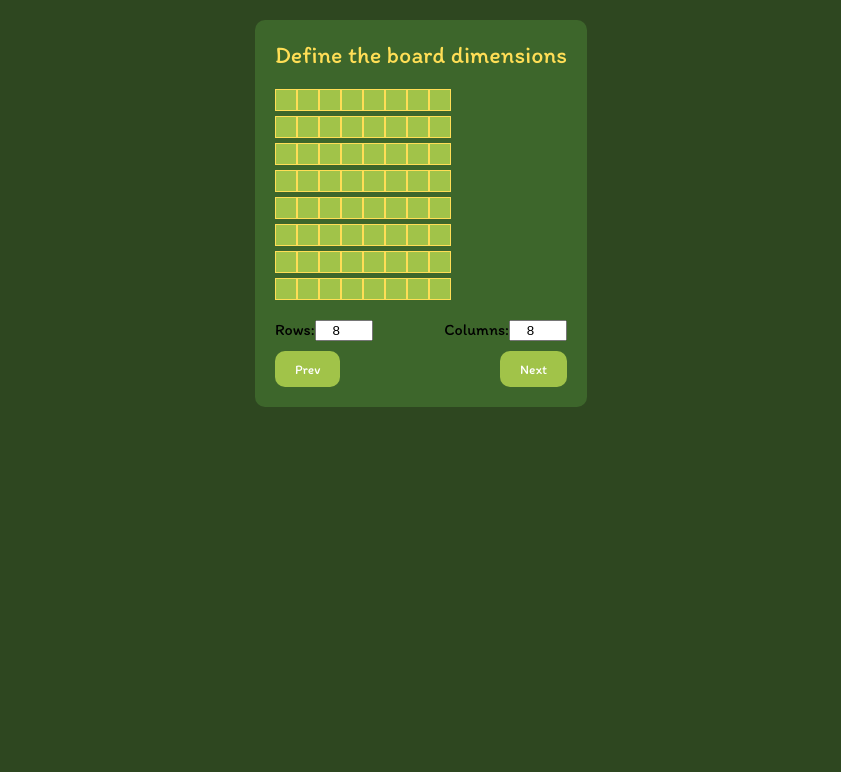
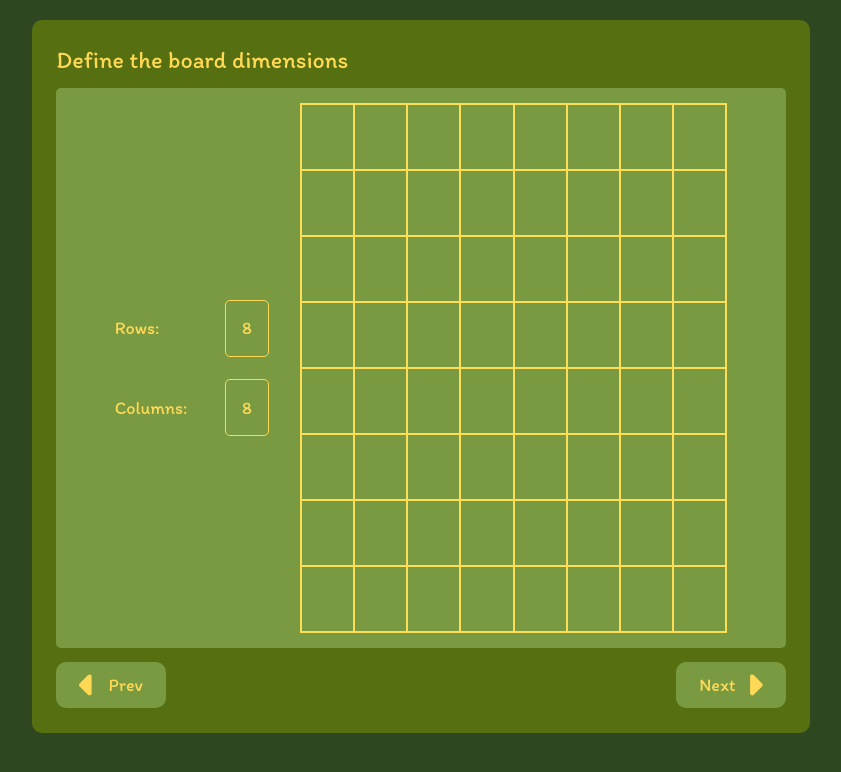
Before and after one commit to danylo-gavrylovskyi/ChessCraftWeb, a React (Create React App) app in the folder frontend/: page /board-dimensions in a window 1280 px wide. Shown: the top 772 px of the page, without its empty margins (219-1060 px from the left). Built offline with nearby package versions, Linux system fonts and the light colour scheme.

Commit message:
feat: implement page to define board dimensions

```diff
--- a/frontend/src/components/BoardDimensions/BoardDimensions.module.css
+++ b/frontend/src/components/BoardDimensions/BoardDimensions.module.css
@@ -1,18 +1,30 @@
 .container {
-    background-color: #3d662b;
-    padding: 20px;
+  background-color: #566F10;
+  padding: 2%;
   border-radius: 10px;
+  min-width: 40%;
 }
 
 .header {
   font-size: 24px;
-    color: #ffde56;
+  color: #FFD955;
+}
+
+.content {
+  display: flex;
+  flex-direction: row;
+  justify-content: space-between;
+  gap: 5%;
+  background-color: #799A41;
+  padding: 2% 8%;
+  border-radius: 5px;
+  margin: 2% 0;
+  min-height: 40dvh;
 }
 
 .grid {
   display: grid;
-    gap: 5px;
-    margin: 20px 0;
+  border: 1px solid #ffde56;
 }
 
 .row {
@@ -20,21 +32,45 @@
 }
 
 .cell {
-    width: 20px;
-    height: 20px;
-    background-color: #a1c349;
+  width: 4dvw;
+  height: 8dvh;
+  background-color: #799A41;
   border: 1px solid #ffde56;
 }
 
 .controls {
   display: flex;
+  flex-direction: column;
+  align-items: flex-end;
+  justify-content: center;
+  gap: 5%;
+  color: #FFD955;
+  font-size: 18px;
+  width: 30%;
+}
+
+.controls label {
+  display: flex;
+  flex-direction: row;
   justify-content: space-between;
-    margin: 10px 0;
+  align-items: center;
+  height: 10%;
 }
 
 .input {
-    width: 50px;
   text-align: center;
+  width: 25%;
+  height: 100%;
+  background-color: transparent;
+  border: 1px solid #FFD955;
+  border-radius: 5px;
+  font-family: "Itim", cursive;
+  color: #FFD955;
+  font-size: 18px;
+}
+
+.input:focus {
+  outline: none;
 }
 
 .buttons {
@@ -43,10 +79,20 @@
 }
 
 .button {
-    background-color: #a1c349;
-    border: none;
-    padding: 10px 20px;
+  width: 15%;
+  display: flex;
+  align-items: center;
+  justify-content: space-between;
+  background-color: #799A41;
+  border: 1px solid transparent;
+  padding: 1.5% 3%;
   border-radius: 10px;
-    color: white;
+  color: #FFD955;
+  font-size: 18px;
+  transition: all 0.1s;
   cursor: pointer;
 }
+
+.button:hover {
+  border: 1px solid #FFD955;
+}
--- a/frontend/src/components/BoardDimensions/BoardDimensions.tsx
+++ b/frontend/src/components/BoardDimensions/BoardDimensions.tsx
@@ -10,6 +10,26 @@ const BoardDimensions: React.FC = () => {
   return (
     <div className={styles.container}>
       <div className={styles.header}>Define the board dimensions</div>
+      <div className={styles.content}>
+        <div className={styles.controls}>
+          <label>
+            Rows:
+            <input
+              value={rows}
+              onChange={(e) => !parseInt(e.target.value) ? setRows(0) : setRows(parseInt(e.target.value))}
+              className={styles.input}
+            />
+          </label>
+          <label>
+            Columns:
+            <input
+              value={columns}
+              onChange={(e) => !parseInt(e.target.value) ? setColumns(0) : setColumns(parseInt(e.target.value))}
+              className={styles.input}
+            />
+          </label>
+        </div>
+
         <div className={styles.grid}>
           {[...Array(rows)].map((_, rowIndex) => (
             <div key={rowIndex} className={styles.row}>
@@ -19,29 +39,17 @@ const BoardDimensions: React.FC = () => {
             </div>
           ))}
         </div>
-      <div className={styles.controls}>
-        <label>
-          Rows:
-          <input
-            type="number"
-            value={rows}
-            onChange={(e) => setRows(parseInt(e.target.value))}
-            className={styles.input}
-          />
-        </label>
-        <label>
-          Columns:
-          <input
-            type="number"
-            value={columns}
-            onChange={(e) => setColumns(parseInt(e.target.value))}
-            className={styles.input}
-          />
-        </label>
       </div>
+
       <div className={styles.buttons}>
-        <button className={styles.button} onClick={() => navigate('/')}>Prev</button>
-        <button className={styles.button}>Next</button>
+        <button className={styles.button} onClick={() => navigate('/')}><svg width="20%" viewBox="0 0 28 48" fill="none" xmlns="http://www.w3.org/2000/svg">
+          <path d="M1.35864 27.2664C-0.447998 25.4598 -0.447998 22.5258 1.35864 20.7192L19.8586 2.21915C21.1883 0.889464 23.1684 0.49923 24.9028 1.22189C26.6372 1.94454 27.7645 3.6211 27.7645 5.50001V42.5C27.7645 44.3645 26.6372 46.0555 24.9028 46.7781C23.1684 47.5008 21.1883 47.0961 19.8586 45.7809L1.35864 27.2809V27.2664Z" fill="#FFD955" />
+        </svg>
+          Prev</button>
+        <button className={styles.button}>Next <svg width="20%" viewBox="0 0 28 48" fill="none" xmlns="http://www.w3.org/2000/svg">
+          <path d="M26.6415 27.2664C28.4481 25.4598 28.4481 22.5258 26.6415 20.7191L8.1415 2.21915C6.81182 0.889464 4.83174 0.49923 3.09736 1.22189C1.36299 1.94454 0.235641 3.6211 0.235641 5.50001V42.5C0.235641 44.3645 1.36299 46.0555 3.09736 46.7781C4.83174 47.5008 6.81182 47.0961 8.1415 45.7809L26.6415 27.2809V27.2664Z" fill="#FFD955" />
+        </svg>
+        </button>
       </div>
     </div>
   );
--- a/frontend/src/components/GameSelection/GameSelection.module.css
+++ b/frontend/src/components/GameSelection/GameSelection.module.css
@@ -9,7 +9,7 @@
     font-size: 32px;
     color: #FFD955;
     text-align: left;
-    margin-bottom: 20px;
+    margin-bottom: 4%;
 }
 
 .contentFlex {
--- a/frontend/src/components/GameSelection/GameSelection.tsx
+++ b/frontend/src/components/GameSelection/GameSelection.tsx
@@ -27,7 +27,7 @@ const GameSelection: React.FC = () => {
         <div className={styles.left}>
           <div className={styles.newGameButton}>
             <svg viewBox="0 0 199 200" fill="none" xmlns="http://www.w3.org/2000/svg">
-              <path d="M28.4286 21.625C24.5196 21.625 21.3214 24.8312 21.3214 28.75V171.25C21.3214 175.169 24.5196 178.375 28.4286 178.375H170.571C174.48 178.375 177.679 175.169 177.679 171.25V28.75C177.679 24.8312 174.48 21.625 170.571 21.625H28.4286ZM0 28.75C0 13.0305 12.7484 0.25 28.4286 0.25H170.571C186.252 0.25 199 13.0305 199 28.75V171.25C199 186.97 186.252 199.75 170.571 199.75H28.4286C12.7484 199.75 0 186.97 0 171.25V28.75ZM88.8393 139.188V110.688H60.4107C54.5029 110.688 49.75 105.923 49.75 100C49.75 94.0773 54.5029 89.3125 60.4107 89.3125H88.8393V60.8125C88.8393 54.8898 93.5922 50.125 99.5 50.125C105.408 50.125 110.161 54.8898 110.161 60.8125V89.3125H138.589C144.497 89.3125 149.25 94.0773 149.25 100C149.25 105.923 144.497 110.688 138.589 110.688H110.161V139.188C110.161 145.11 105.408 149.875 99.5 149.875C93.5922 149.875 88.8393 145.11 88.8393 139.188Z" fill="white" fill-opacity="0.33" />
+              <path d="M28.4286 21.625C24.5196 21.625 21.3214 24.8312 21.3214 28.75V171.25C21.3214 175.169 24.5196 178.375 28.4286 178.375H170.571C174.48 178.375 177.679 175.169 177.679 171.25V28.75C177.679 24.8312 174.48 21.625 170.571 21.625H28.4286ZM0 28.75C0 13.0305 12.7484 0.25 28.4286 0.25H170.571C186.252 0.25 199 13.0305 199 28.75V171.25C199 186.97 186.252 199.75 170.571 199.75H28.4286C12.7484 199.75 0 186.97 0 171.25V28.75ZM88.8393 139.188V110.688H60.4107C54.5029 110.688 49.75 105.923 49.75 100C49.75 94.0773 54.5029 89.3125 60.4107 89.3125H88.8393V60.8125C88.8393 54.8898 93.5922 50.125 99.5 50.125C105.408 50.125 110.161 54.8898 110.161 60.8125V89.3125H138.589C144.497 89.3125 149.25 94.0773 149.25 100C149.25 105.923 144.497 110.688 138.589 110.688H110.161V139.188C110.161 145.11 105.408 149.875 99.5 149.875C93.5922 149.875 88.8393 145.11 88.8393 139.188Z" fill="white" fillOpacity="0.33" />
             </svg>
           </div>
           <div className={styles.limeBg}>
@@ -81,12 +81,12 @@ const GameSelection: React.FC = () => {
 
       {showModePopup && (
         <div className={styles.overlay} onClick={closePopup}>
-        <div className={styles.popup} onClick={(e) => e.stopPropagation()}>
-          <div>Select the mode:</div>
-          <button className={styles.modeButton} onClick={() => handleModeSelect('play')}>Play</button>
-          <button className={styles.modeButton} onClick={() => handleModeSelect('edit')}>Edit</button>
+          <div className={styles.popup} onClick={(e) => e.stopPropagation()}>
+            <div>Select the mode:</div>
+            <button className={styles.modeButton} onClick={() => handleModeSelect('play')}>Play</button>
+            <button className={styles.modeButton} onClick={() => handleModeSelect('edit')}>Edit</button>
+          </div>
         </div>
-      </div>
       )}
     </div>
   );
```
Lines whose indentation alone changed are shown as unchanged.
